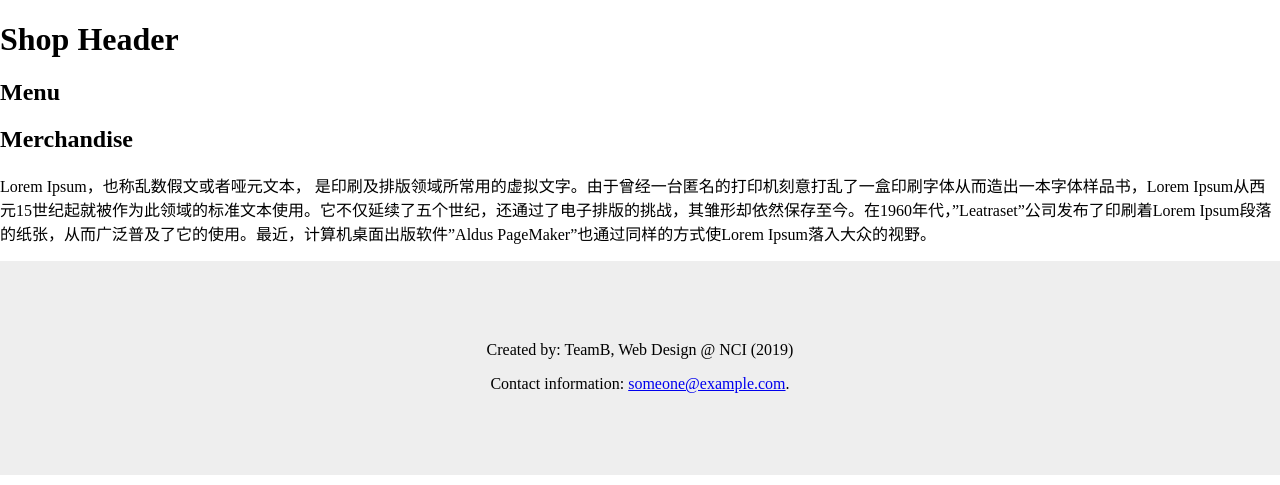
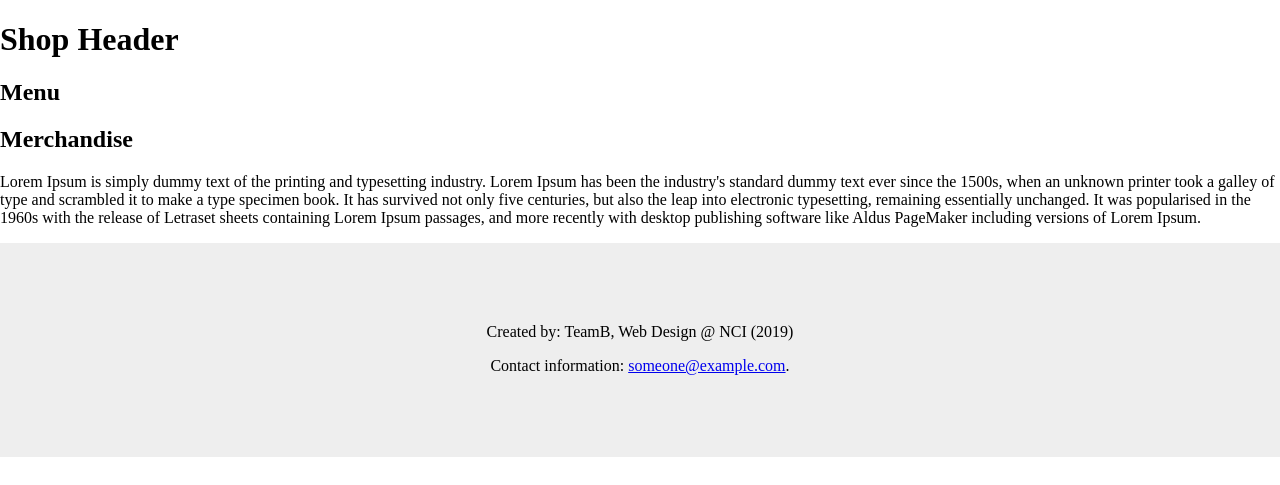
Before and after one commit to redbairn/ggsphillycheese, a PHP site: page /Shop.php in a window 1280 px wide. Shown: the part 246-731 px from the top of the page. Run offline with PHP 8.4, Linux system fonts and the light colour scheme.

Commit message:
Update Shop.php

```diff
--- a/Shop.php
+++ b/Shop.php
@@ -15,7 +15,7 @@ include ('includes/header.php');
 	<h2>Menu</h2>
 
 	<h2>Merchandise</h2>
-	<p>Lorem Ipsum，也称乱数假文或者哑元文本， 是印刷及排版领域所常用的虚拟文字。由于曾经一台匿名的打印机刻意打乱了一盒印刷字体从而造出一本字体样品书，Lorem Ipsum从西元15世纪起就被作为此领域的标准文本使用。它不仅延续了五个世纪，还通过了电子排版的挑战，其雏形却依然保存至今。在1960年代，”Leatraset”公司发布了印刷着Lorem Ipsum段落的纸张，从而广泛普及了它的使用。最近，计算机桌面出版软件”Aldus PageMaker”也通过同样的方式使Lorem Ipsum落入大众的视野。</p>
+	<p>Lorem Ipsum is simply dummy text of the printing and typesetting industry. Lorem Ipsum has been the industry's standard dummy text ever since the 1500s, when an unknown printer took a galley of type and scrambled it to make a type specimen book. It has survived not only five centuries, but also the leap into electronic typesetting, remaining essentially unchanged. It was popularised in the 1960s with the release of Letraset sheets containing Lorem Ipsum passages, and more recently with desktop publishing software like Aldus PageMaker including versions of Lorem Ipsum.</p>
 
 
 
```
